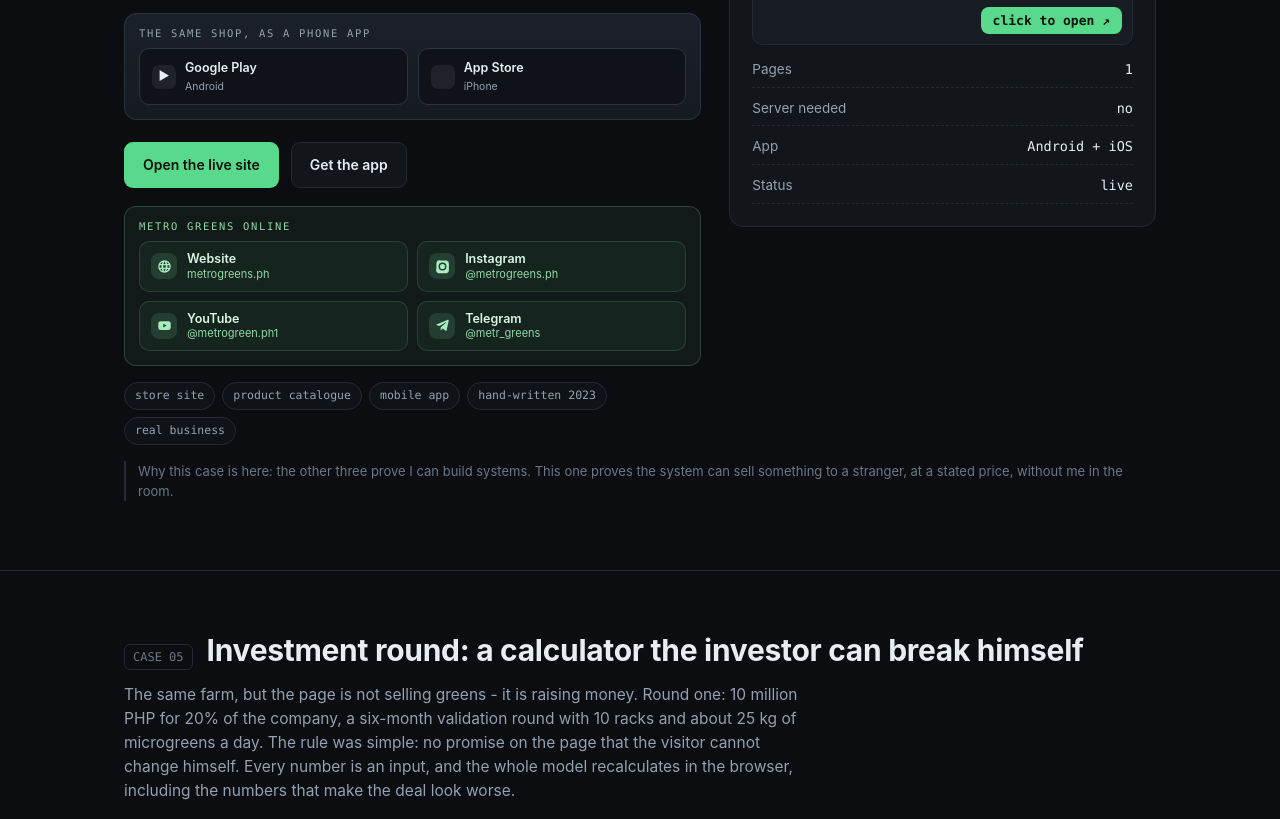
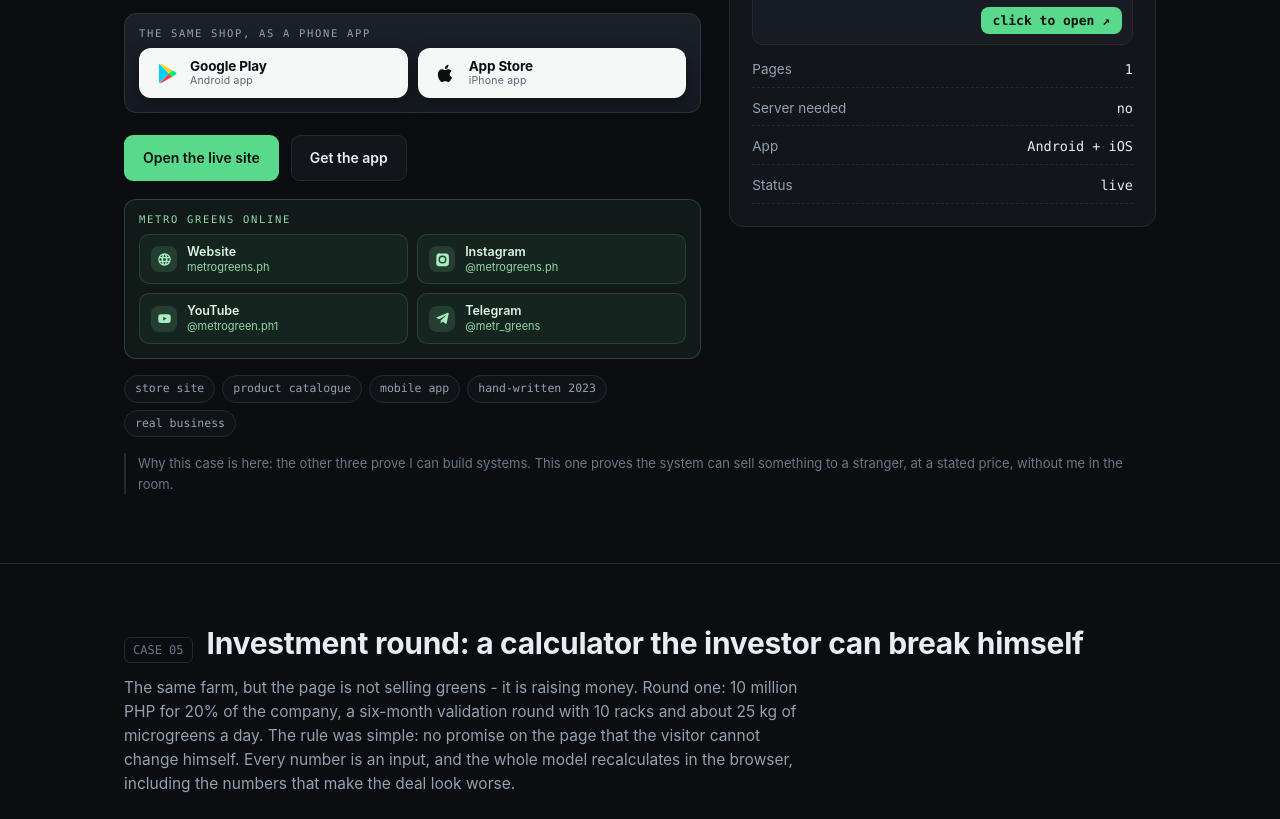
Before and after one commit to maxpol-ph/maxpol-ph.github.io, a plain HTML site: page index.html in a window 1280 px wide. Shown: the part 4176-4995 px from the top of the page. Drawn offline with Linux system fonts and the light colour scheme; grey boxes are pictures that could not be loaded.

Commit message:
Кнопки приложений: светлые бейджи с логотипами Google Play и App Store

```diff
--- a/index.html
+++ b/index.html
@@ -137,15 +137,17 @@
     background:linear-gradient(180deg,#1b2129,#151a21)}
   .apph{font:500 10.5px/1 var(--mono);letter-spacing:.16em;text-transform:uppercase;color:var(--muted);margin-bottom:10px}
   .approw{display:flex;gap:10px;flex-wrap:wrap}
-  .appbtn{display:flex;align-items:center;gap:9px;flex:1 1 140px;padding:9px 12px;border-radius:10px;
-    border:1px solid #2b3440;background:#0f1319;text-decoration:none;
-    transition:border-color .15s,transform .15s,background .15s}
-  .appbtn:hover{border-color:#3a4655;background:#141a21;transform:translateY(-1px)}
-  .appbtn .appic{width:24px;height:24px;border-radius:7px;display:grid;place-items:center;
-    background:rgba(255,255,255,.07);color:#e8edf3;font-size:12px}
-  .appbtn span+span{display:flex;flex-direction:column;gap:1px}
-  .appbtn b{font-size:12.5px;color:#e8edf3;font-weight:600}
-  .appbtn i{font-style:normal;font-size:10.5px;color:#93a1b1}
+  .appbtn{display:flex;align-items:center;gap:10px;flex:1 1 160px;padding:10px 14px;border-radius:12px;
+    border:1px solid rgba(255,255,255,.16);background:#f6f8f7;text-decoration:none;
+    box-shadow:0 4px 14px rgba(0,0,0,.35);
+    transition:transform .15s,box-shadow .15s,background .15s}
+  .appbtn:hover{text-decoration:none;background:#ffffff;transform:translateY(-2px);
+    box-shadow:0 10px 24px rgba(0,0,0,.5)}
+  .appbtn .appic{width:26px;height:26px;display:grid;place-items:center;flex:0 0 auto}
+  .appbtn .appic svg{width:23px;height:23px;display:block}
+  .appbtn span+span{display:flex;flex-direction:column;gap:0;line-height:1.15}
+  .appbtn b{font-size:13.5px;color:#0b0d10;font-weight:700;letter-spacing:-.01em}
+  .appbtn i{font-style:normal;font-size:10.5px;color:#5b6675;letter-spacing:.02em}
 
   /* соцсети Metro Greens - мягкий зелёный */
   .mgsoc{margin:18px 0 4px;padding:14px;border-radius:12px;
@@ -403,10 +405,10 @@
           <div class="apph">The same shop, as a phone app</div>
           <div class="approw">
             <a class="appbtn" href="https://play.google.com/store/apps/details?id=salesbox.me.metrogreens" target="_blank" rel="noopener">
-              <span class="appic">▶</span><span><b>Google Play</b><i>Android</i></span>
+              <span class="appic"><svg viewBox="0 0 24 24" aria-hidden="true"><path fill="#00d0ff" d="M3.6 2.2 13.6 12 3.6 21.8c-.3-.2-.5-.6-.5-1.1V3.3c0-.5.2-.9.5-1.1Z"/><path fill="#ffd400" d="M16.9 8.6 5.4 2.1c-.4-.2-.9-.2-1.3 0l9.5 9.9 3.3-3.4Z"/><path fill="#ff3a44" d="M16.9 15.4 13.6 12 4.1 21.9c.4.2.9.2 1.3 0l11.5-6.5Z"/><path fill="#00f076" d="M20.4 10.6l-3.5-2-3.3 3.4 3.3 3.4 3.5-2c1.1-.6 1.1-2.2 0-2.8Z"/></svg></span><span><b>Google Play</b><i>Android app</i></span>
             </a>
             <a class="appbtn" href="https://apps.apple.com/ua/app/metro-greens/id6443599636" target="_blank" rel="noopener">
-              <span class="appic"></span><span><b>App Store</b><i>iPhone</i></span>
+              <span class="appic"><svg viewBox="0 0 24 24" aria-hidden="true"><path fill="#0b0d10" d="M16.4 12.9c0-2.3 1.9-3.4 2-3.5-1.1-1.6-2.8-1.8-3.4-1.9-1.4-.1-2.8.8-3.5.8-.7 0-1.8-.8-3-.8-1.5 0-2.9.9-3.7 2.3-1.6 2.7-.4 6.7 1.1 8.9.7 1.1 1.6 2.3 2.8 2.2 1.1 0 1.6-.7 3-.7 1.4 0 1.8.7 3 .7 1.2 0 2-1.1 2.8-2.2.9-1.3 1.3-2.6 1.3-2.6s-2.4-1-2.4-3.2ZM14.2 5.9c.6-.8 1-1.9.9-3-1 0-2.1.6-2.8 1.4-.6.7-1 1.8-.9 2.9 1.1.1 2.2-.5 2.8-1.3Z"/></svg></span><span><b>App Store</b><i>iPhone app</i></span>
             </a>
           </div>
         </div>
```
Also changed, not shown: app-buttons.png (added), live-case5-preview.png (added), live-mg-social.png (added).
